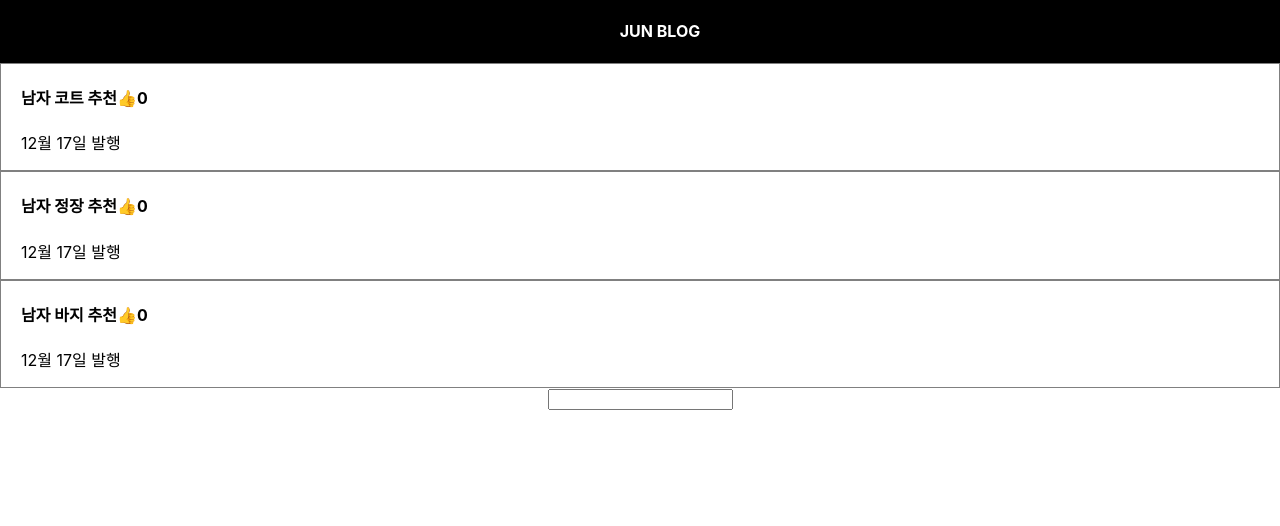
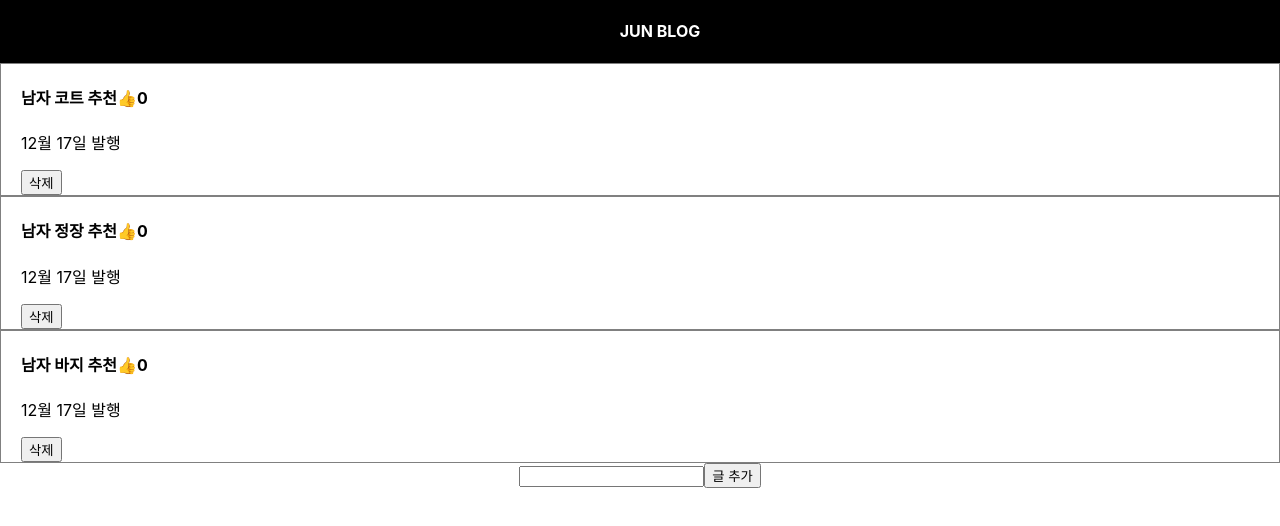
Before and after one commit to junhyungkwon/react_blog, a React (Create React App) app in the folder blog/: page / in a window 1280 px wide. Shown: the top 526 px of the page. Built offline with nearby package versions, Linux system fonts and the light colour scheme.

Commit message:
게시글 추가/ 삭제버튼 develop

```diff
--- a/blog/src/App.js
+++ b/blog/src/App.js
@@ -9,6 +9,7 @@ function App() {
   let [좋아요, 좋아요변경]= useState([0,0,0]);
   let [modal, setModal] = useState(false);
   let [title, settitle] = useState(0);
+  let [입력값, 입력값변경] = useState('');
 
   return (
     <div className="App">
@@ -54,11 +55,14 @@ function App() {
             좋아요변경(copy)
           }}>👍</span>{좋아요[i]}</h4>
           <p>12월 17일 발행</p>
+          <button>삭제</button>
 
         </div>
         })
       }
-    <input onChange={(e)=> {console.log(e.target.value)}}></input>
+    <input onChange={(e)=> {입력값변경(e.target.value)
+    console.log(입력값)}}></input>
+    <button>글 추가</button>
 
     {
         modal == true ? <Modal  title={title} 글제목변경={글제목변경} 글제목={글제목} /> : null
```
